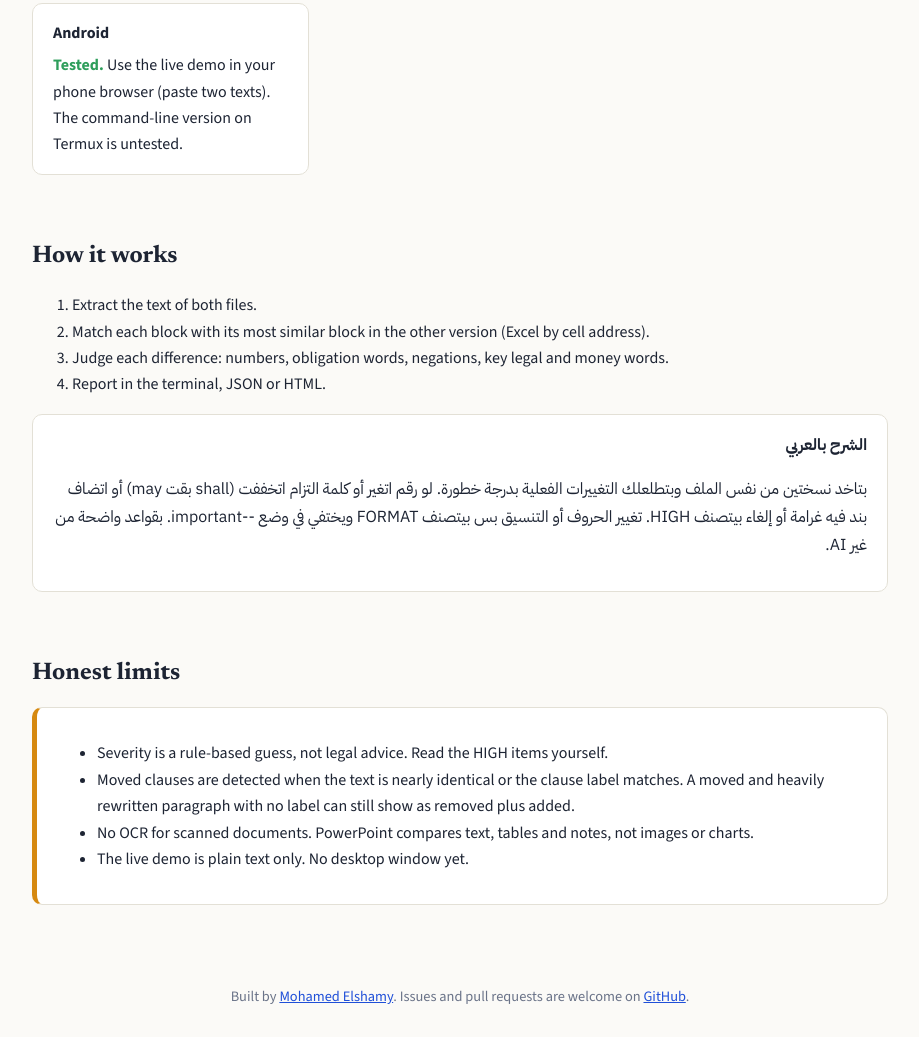
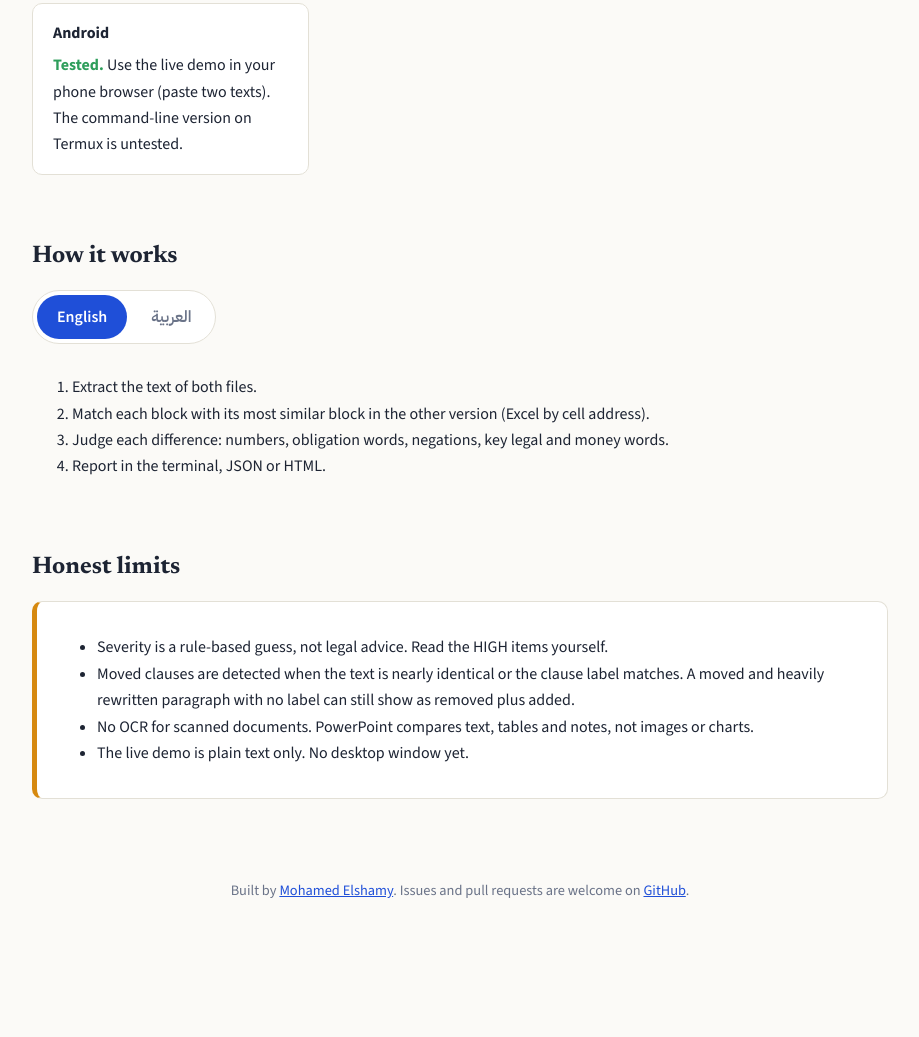
Before and after one commit to mohamed-elshamy-ai/changelens, a plain HTML site: page docs/index.html in a window 1280 px wide. Shown: the part 4915-5952 px from the top of the page, without its empty margins (180-1099 px from the left). After the commit the page ends 5878 px from the top, so only its background shows below. Drawn offline with nearby package versions, Linux system fonts and the light colour scheme.

Commit message:
Add Arabic/English toggle for the explainer (localStorage, browser-language default)

```diff
--- a/docs/index.html
+++ b/docs/index.html
@@ -41,6 +41,11 @@ header.hero .btn.alt{background:#fff}
 .card{transition:border-color .25s var(--ease-out),transform .25s var(--ease-out)}
 .card:hover{border-color:var(--acc);transform:translateY(-2px)}
 @media (prefers-reduced-motion:reduce){*,*:before,*:after{animation:none!important;transition:none!important}}
+
+/* language toggle */
+.langtoggle{display:inline-flex;gap:4px;margin:0 0 14px;background:var(--card);border:1px solid var(--line);border-radius:99px;padding:4px}
+.langtoggle button{border:0;background:transparent;color:var(--mut);font:inherit;font-weight:600;min-height:44px;padding:8px 20px;border-radius:99px;cursor:pointer;transition:background .2s var(--ease-out),color .2s var(--ease-out)}
+.langtoggle button[aria-pressed="true"]{background:var(--acc);color:var(--accfg)}
 </style></head><body>
 <header class="hero"><div class="wrap"><h1>ChangeLens</h1><p class="tag">Someone sent the updated version. See what actually changed.</p>
 <a class="btn" href="https://github.com/mohamed-elshamy-ai/changelens">View on GitHub</a><a class="btn alt" href="demo.html">Live demo</a><a class="btn alt" href="#install">Install</a>
@@ -117,9 +122,24 @@ changelens old.docx new.docx --important --html report.html</code></pre><div><sp
 changelens old.docx new.docx --important --html report.html</code></pre><div><span class="ok"><b>Tested.</b></span> Tested on Linux (Python 3.10).</div></div>
 <div class="card"><h3>Android</h3><div><span class="ok"><b>Tested.</b></span> Use the live demo in your phone browser (paste two texts). The command-line version on Termux is untested.</div></div>
 </div></section>
-<section><h2>How it works</h2><ol><li>Extract the text of both files.</li><li>Match each block with its most similar block in the other version (Excel by cell address).</li><li>Judge each difference: numbers, obligation words, negations, key legal and money words.</li><li>Report in the terminal, JSON or HTML.</li></ol>
-<div class="card" dir="rtl" lang="ar" style="text-align:start"><b>الشرح بالعربي</b><p>بتاخد نسختين من نفس الملف وبتطلعلك التغييرات الفعلية بدرجة خطورة. لو رقم اتغير أو كلمة التزام اتخففت (shall بقت may) أو اتضاف بند فيه غرامة أو إلغاء بيتصنف HIGH. تغيير الحروف أو التنسيق بس بيتصنف FORMAT ويختفي في وضع --important. بقواعد واضحة من غير AI.</p></div></section>
+<section class="how-section"><h2><span class="lang-en">How it works</span><span class="lang-ar" hidden>إزاي بيشتغل</span></h2><div class="langtoggle" role="group" aria-label="Language / اللغة"><button type="button" data-lang="en" aria-pressed="true">English</button><button type="button" data-lang="ar" aria-pressed="false">العربية</button></div><div class="lang-en"><ol><li>Extract the text of both files.</li><li>Match each block with its most similar block in the other version (Excel by cell address).</li><li>Judge each difference: numbers, obligation words, negations, key legal and money words.</li><li>Report in the terminal, JSON or HTML.</li></ol>
+</div><div class="card lang-ar" dir="rtl" lang="ar" style="text-align:start"><b>الشرح بالعربي</b><p>بتاخد نسختين من نفس الملف وبتطلعلك التغييرات الفعلية بدرجة خطورة. لو رقم اتغير أو كلمة التزام اتخففت (shall بقت may) أو اتضاف بند فيه غرامة أو إلغاء بيتصنف HIGH. تغيير الحروف أو التنسيق بس بيتصنف FORMAT ويختفي في وضع --important. بقواعد واضحة من غير AI.</p></div></section>
 <section><h2>Honest limits</h2><div class="card warn"><ul><li>Severity is a rule-based guess, not legal advice. Read the HIGH items yourself.</li><li>Moved clauses are detected when the text is nearly identical or the clause label matches. A moved and heavily rewritten paragraph with no label can still show as removed plus added.</li><li>No OCR for scanned documents. PowerPoint compares text, tables and notes, not images or charts.</li><li>The live demo is plain text only. No desktop window yet.</li></ul></div></section>
 </main>
 <footer>Built by <a href="https://github.com/mohamed-elshamy-ai">Mohamed Elshamy</a>. Issues and pull requests are welcome on <a href="https://github.com/mohamed-elshamy-ai/changelens">GitHub</a>.</footer>
-</body></html>
+<script>
+(function(){
+ var KEY='site-lang';
+ function apply(lang){
+  document.querySelectorAll('.lang-en').forEach(function(e){e.hidden=lang!=='en'});
+  document.querySelectorAll('.lang-ar').forEach(function(e){e.hidden=lang!=='ar'});
+  document.querySelectorAll('.langtoggle button').forEach(function(b){b.setAttribute('aria-pressed',b.dataset.lang===lang?'true':'false')});
+  document.querySelectorAll('.how-section').forEach(function(s){s.dir=lang==='ar'?'rtl':'ltr'});
+  try{localStorage.setItem(KEY,lang)}catch(e){}
+ }
+ var def=(navigator.language||'en').toLowerCase().indexOf('ar')===0?'ar':'en';
+ var saved=null; try{saved=localStorage.getItem(KEY)}catch(e){}
+ apply(saved||def);
+ document.querySelectorAll('.langtoggle button').forEach(function(b){b.addEventListener('click',function(){apply(b.dataset.lang)})});
+})();
+</script></body></html>
```
